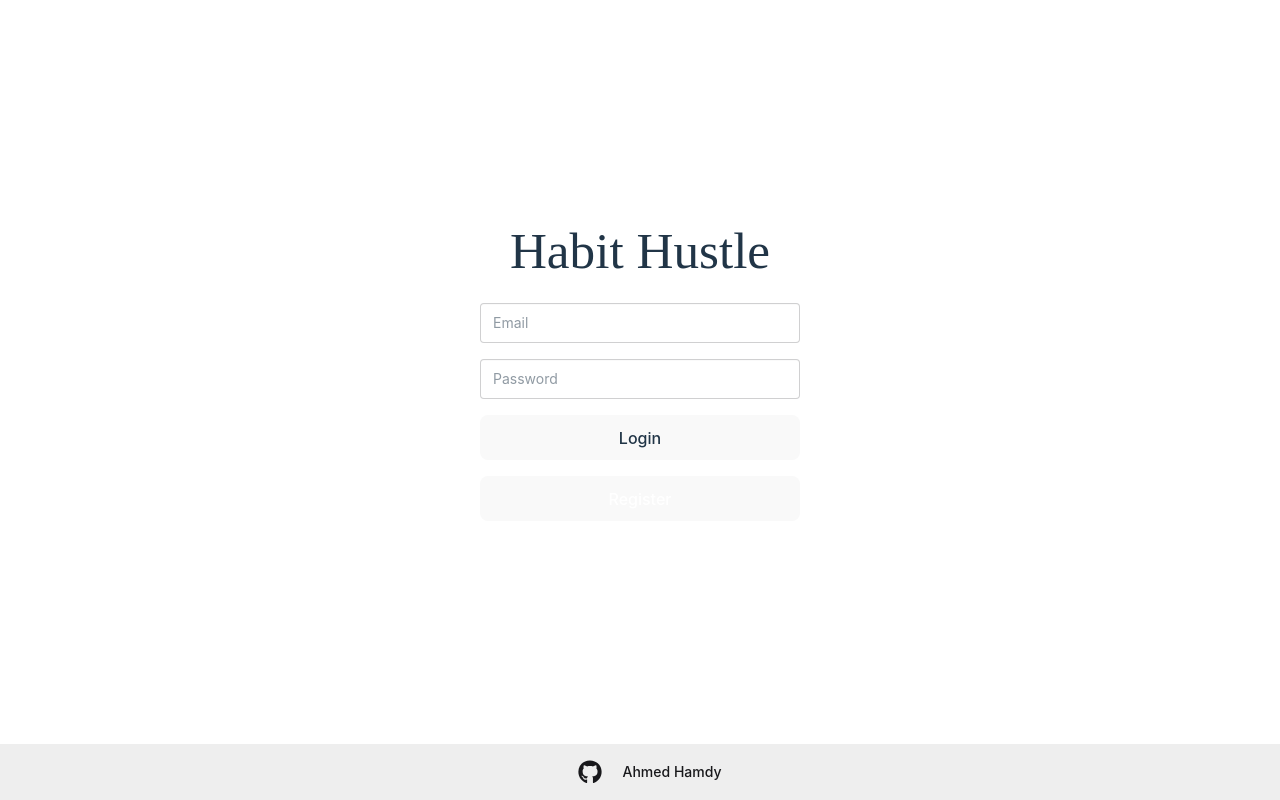
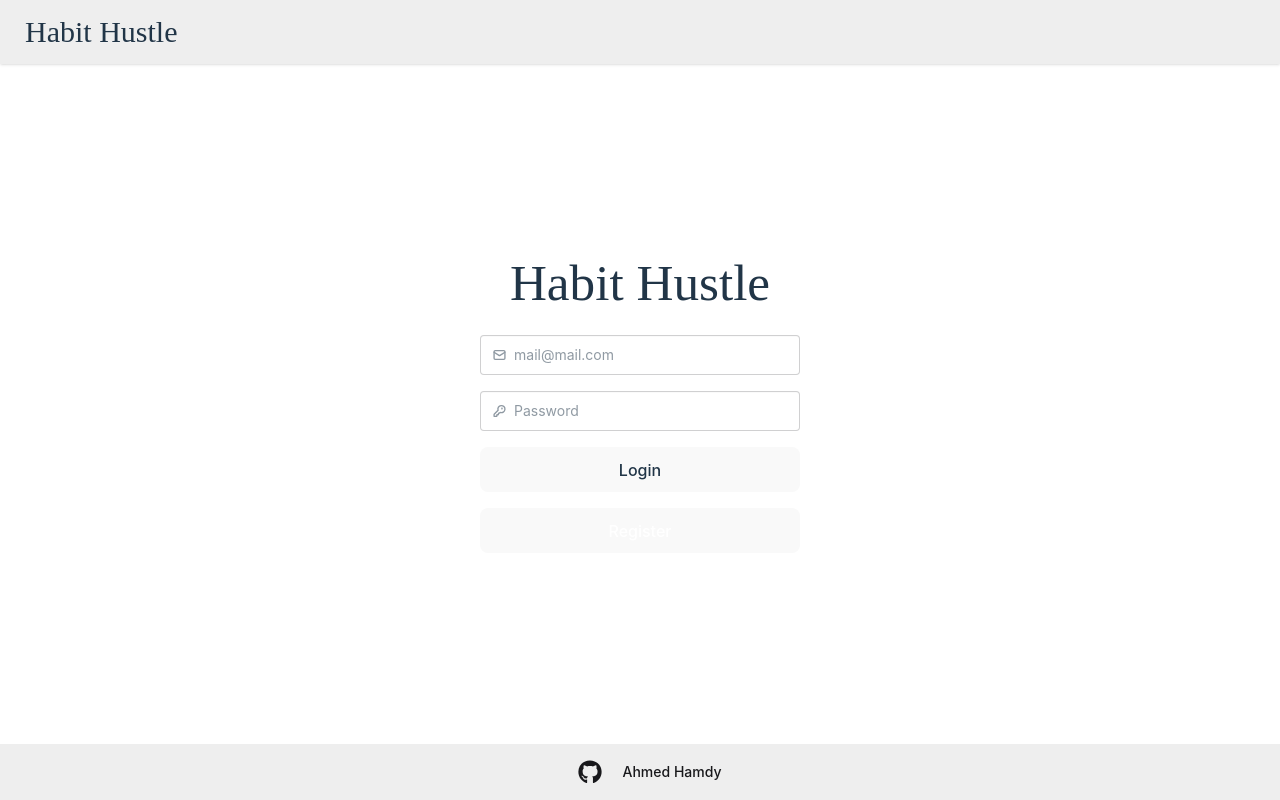
Before and after one commit to AhmedHHamdy/habit-tracker-react-appwrite, a React (Vite) app: page / in a window 1280 px wide. Built offline with nearby package versions, Linux system fonts and the light colour scheme; no server answers; a web font is replaced by a local one.

Commit message:
Add top nav to login/regiter page

```diff
--- a/src/Home.jsx
+++ b/src/Home.jsx
@@ -3,6 +3,7 @@
 import { Link, Navigate, useNavigate } from 'react-router';
 import { useAuth } from './context/AuthProvider';
 import { FaGithub } from "react-icons/fa";
+import Navbar from './components/Navbar';
 
 
 export default function Home()  {
@@ -31,6 +32,7 @@
 
   return (
     <div className='flex flex-col min-h-screen'>
+      <Navbar />
       <div className='flex-grow flex flex-col items-center justify-center'>
         {error && <div className="toast toast-top">
           <div className="alert alert-error">
@@ -40,8 +42,21 @@
 
         <h1 className='mb-6 font-[Sigmar]'>Habit Hustle</h1>
         <form className='flex flex-col space-y-4 w-full max-w-xs'>
-          <input className="input w-full" required type="email" placeholder="Email" value={email} onChange={e => setEmail(e.target.value)} />
-          <input className="input w-full" required type="password" placeholder="Password" value={password} onChange={e => setPassword(e.target.value)} />
+          {/* <input className="input w-full" required type="email" placeholder="Email" value={email} onChange={e => setEmail(e.target.value)} /> */}
+
+          {/* <input className="input w-full" required type="password" placeholder="Password" value={password} onChange={e => setPassword(e.target.value)} /> */}
+
+          <label className="input">
+            <svg className="h-[1em] opacity-50" xmlns="http://www.w3.org/2000/svg" viewBox="0 0 24 24"><g strokeLinejoin="round" strokeLinecap="round" strokeWidth="2.5" fill="none" stroke="currentColor"><rect width="20" height="16" x="2" y="4" rx="2"></rect><path d="m22 7-8.97 5.7a1.94 1.94 0 0 1-2.06 0L2 7"></path></g></svg>
+            <input type="email" placeholder="mail@mail.com" required value={email} onChange={e => setEmail(e.target.value)}/>
+          </label>
+
+          <label className="input">
+            <svg className="h-[1em] opacity-50" xmlns="http://www.w3.org/2000/svg" viewBox="0 0 24 24"><g strokeLinejoin="round" strokeLinecap="round" strokeWidth="2.5" fill="none" stroke="currentColor"><path d="M2.586 17.414A2 2 0 0 0 2 18.828V21a1 1 0 0 0 1 1h3a1 1 0 0 0 1-1v-1a1 1 0 0 1 1-1h1a1 1 0 0 0 1-1v-1a1 1 0 0 1 1-1h.172a2 2 0 0 0 1.414-.586l.814-.814a6.5 6.5 0 1 0-4-4z"></path><circle cx="16.5" cy="7.5" r=".5" fill="currentColor"></circle></g></svg>
+            <input type="password" required placeholder="Password" minlength="8"  value={password} onChange={e => setPassword(e.target.value)} />
+          </label>
+
+
           {/* <input type="text" placeholder="Name" value={name} onChange={e => setName(e.target.value)} /> */}
 
           <button className='button' type="button" onClick={() => login(email, password)}>
--- a/src/components/Navbar.jsx
+++ b/src/components/Navbar.jsx
@@ -9,12 +9,12 @@
       <div className="navbar-start">
         <Link to={"/dashboard"} className="btn btn-ghost font-[Sigmar] text-3xl">Habit Hustle</Link>
       </div>
-      <div className="navbar-center hidden lg:flex">
+      {user && <div className="navbar-center hidden lg:flex">
         <span className="uppercase font-medium text-lg">{user?.name}</span>
-      </div>
-      <div className="navbar-end">
+      </div>}
+      {user && <div className="navbar-end">
         <button className="btn btn-neutral" onClick={() => logout()}>Logout</button>
-      </div>
+      </div>}
     </div>
   );
 }
--- a/src/register.jsx
+++ b/src/register.jsx
@@ -3,6 +3,7 @@
 import { Link, Navigate, useNavigate } from 'react-router';
 import { useAuth } from './context/AuthProvider';
 import { FaGithub } from "react-icons/fa";
+import Navbar from './components/Navbar';
 
 
 export default function Register()  {
@@ -32,6 +33,7 @@
 
   return (
     <div className='flex flex-col min-h-screen'>
+      <Navbar />
       <div className='flex-grow flex flex-col items-center justify-center'>
 
         {error && <div className="toast toast-top">
@@ -42,9 +44,25 @@
 
         <h1 className='mb-6 font-[Sigmar]'>Habit Hustle</h1>
         <form className='flex flex-col space-y-4 w-full max-w-xs'>
-          <input className="input w-full" required type="text" placeholder="Name" value={name} onChange={e => setName(e.target.value)} />
-          <input className="input w-full" required type="email" placeholder="Email" value={email} onChange={e => setEmail(e.target.value)} />
-          <input className="input w-full" required type="password" placeholder="Password" value={password} onChange={e => setPassword(e.target.value)} />
+
+          {/* <input className="input w-full" required type="text" placeholder="Name" value={name} onChange={e => setName(e.target.value)} /> */}
+          {/* <input className="input w-full" required type="email" placeholder="Email" value={email} onChange={e => setEmail(e.target.value)} />
+          <input className="input w-full" required type="password" placeholder="Password" value={password} onChange={e => setPassword(e.target.value)} /> */}
+
+          <label className="input">
+            <svg className="h-[1em] opacity-50" xmlns="http://www.w3.org/2000/svg" viewBox="0 0 24 24"><g strokeLinejoin="round" strokeLinecap="round" strokeWidth="2.5" fill="none" stroke="currentColor"><path d="M19 21v-2a4 4 0 0 0-4-4H9a4 4 0 0 0-4 4v2"></path><circle cx="12" cy="7" r="4"></circle></g></svg>
+            <input type="input" required placeholder="Name" minlength="3" maxlength="30" value={name} onChange={e => setName(e.target.value)} />
+          </label>
+
+          <label className="input">
+            <svg className="h-[1em] opacity-50" xmlns="http://www.w3.org/2000/svg" viewBox="0 0 24 24"><g strokeLinejoin="round" strokeLinecap="round" strokeWidth="2.5" fill="none" stroke="currentColor"><rect width="20" height="16" x="2" y="4" rx="2"></rect><path d="m22 7-8.97 5.7a1.94 1.94 0 0 1-2.06 0L2 7"></path></g></svg>
+            <input type="email" placeholder="mail@mail.com" required value={email} onChange={e => setEmail(e.target.value)}/>
+          </label>
+
+          <label className="input">
+            <svg className="h-[1em] opacity-50" xmlns="http://www.w3.org/2000/svg" viewBox="0 0 24 24"><g strokeLinejoin="round" strokeLinecap="round" strokeWidth="2.5" fill="none" stroke="currentColor"><path d="M2.586 17.414A2 2 0 0 0 2 18.828V21a1 1 0 0 0 1 1h3a1 1 0 0 0 1-1v-1a1 1 0 0 1 1-1h1a1 1 0 0 0 1-1v-1a1 1 0 0 1 1-1h.172a2 2 0 0 0 1.414-.586l.814-.814a6.5 6.5 0 1 0-4-4z"></path><circle cx="16.5" cy="7.5" r=".5" fill="currentColor"></circle></g></svg>
+            <input type="password" required placeholder="Password" minlength="8"  value={password} onChange={e => setPassword(e.target.value)} />
+          </label>
 
           <button
             className='button'
```
